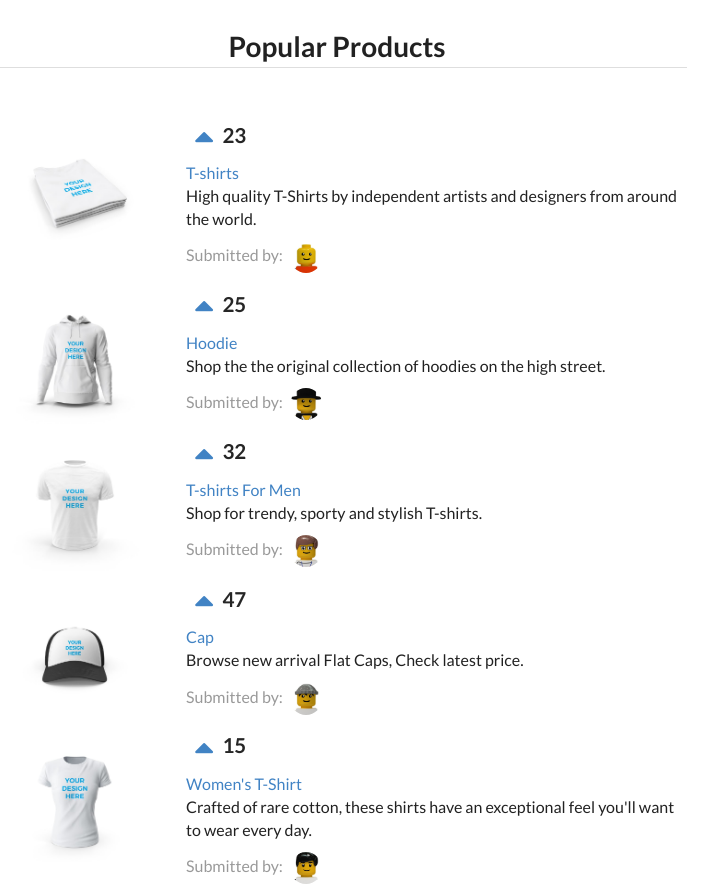
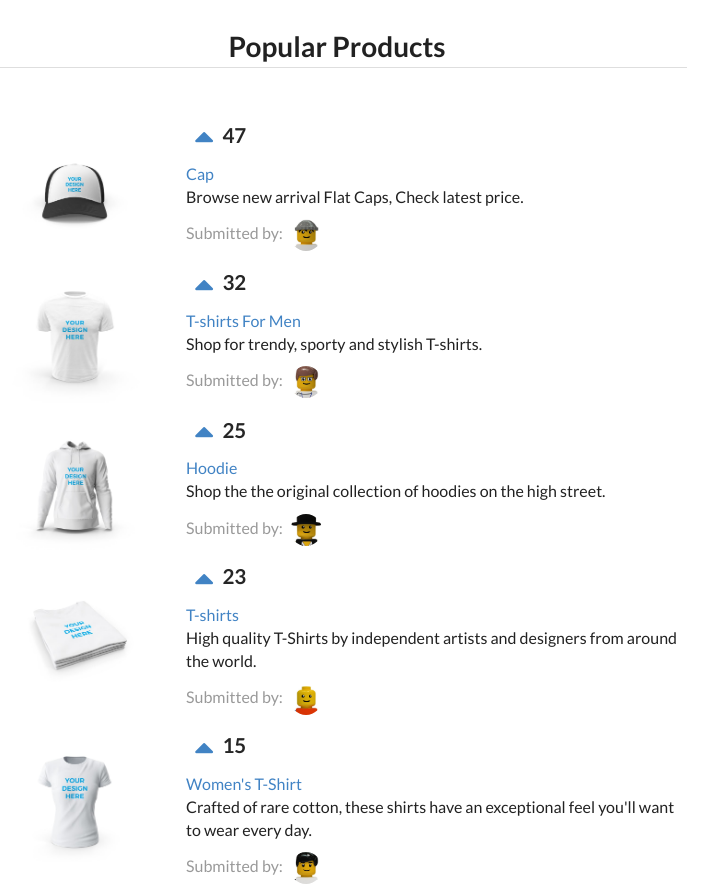
Before and after one commit to mtshv/react-voting-app-demo, a React (Create React App) app: page / in a window 1280 px wide. Shown: the whole page, without its empty margins (303-1010 px from the left). Built offline with nearby package versions, Linux system fonts and the light colour scheme.

Commit message:
Products are sorted by number of votes now

```diff
--- a/src/components/ProductList.js
+++ b/src/components/ProductList.js
@@ -4,9 +4,13 @@ import productData from '../productsData';
 
 class ProductList extends Component {
     render() {
+        const products = productData.sort((a, b) => (
+            b.votes - a.votes
+        ));
+
         return (
             <div className='ui unstackable items'>
-                {productData.map(product =>
+                {products.map(product =>
                     <Product
                         key={'product-' + product.id}
                         id={product.id}
```
